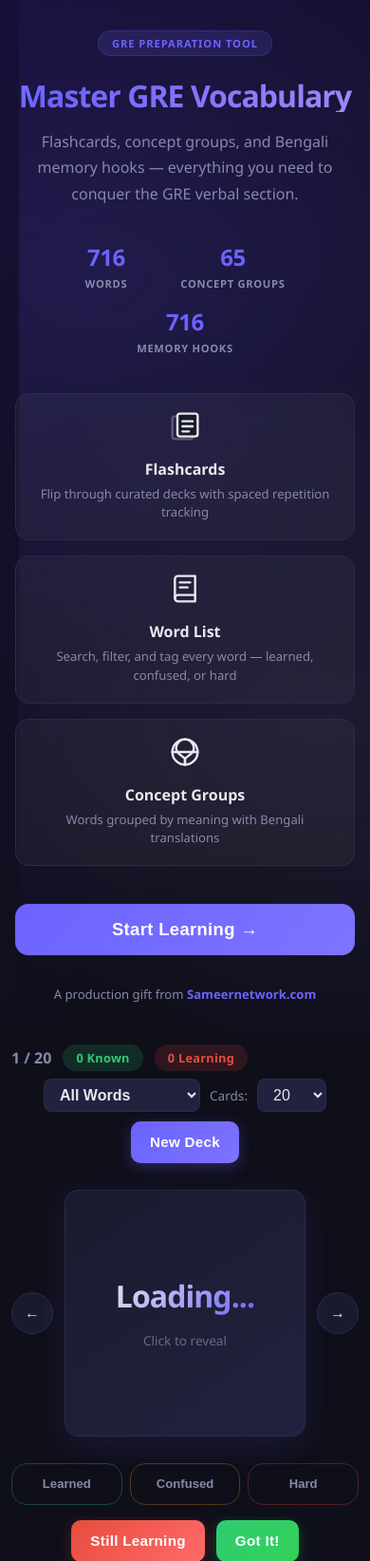
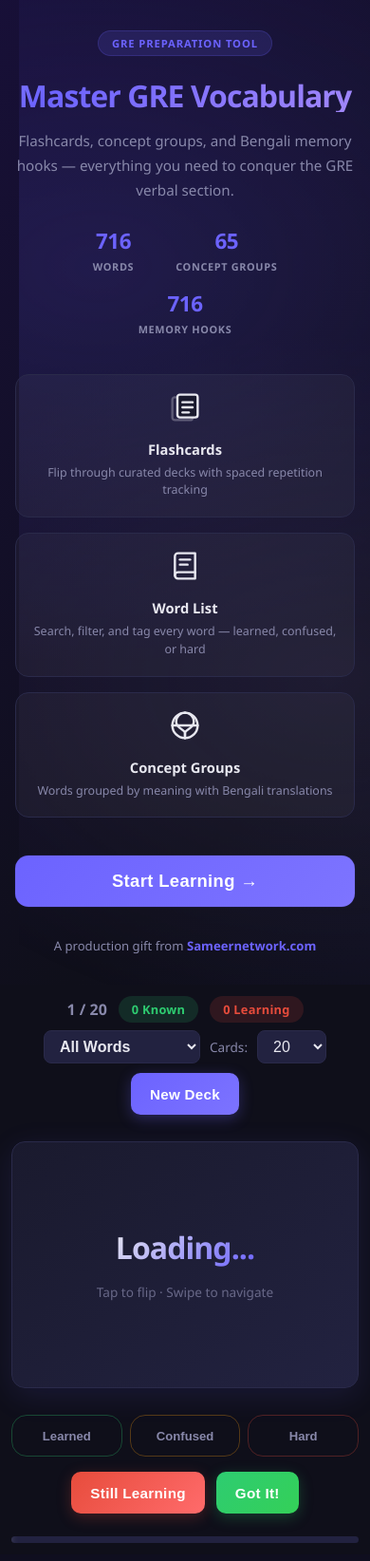
Before and after one commit to mahdeensam/GRE_vocab, a Flask app: page / in a window 390 px wide. Shown: the top 1644 px of the page at 95% size. Run offline with Flask 3, Linux system fonts and the light colour scheme.

Commit message:
Fix mobile layout: hero, nav, flashcard area polish
- Hero features: 2-column grid at tablet, 1-column at phone
- Hero title/tagline: smoother size scaling across breakpoints
- Nav brand: hidden on phones (segmented control has full width)
- Arrow buttons: hidden on phones (swipe handles navigation)
- Flashcard hint updated: "Tap to flip · Swipe to navigate"
- Disabled arrow opacity bumped from 0.2 to 0.35 for visibility
- Hero stats: tighter spacing on narrow screens
- Flashcard controls: centered when stacked on mobile
- Hero CTA: full-width on small screens

Co-Authored-By: Claude Opus 4.6 <noreply@anthropic.com>

```diff
--- a/static/style.css
+++ b/static/style.css
@@ -619,7 +619,7 @@ body.app-mode #hero { display: none; }
   box-shadow: 0 4px 15px var(--primary-glow);
 }
 .arrow-btn:active:not(:disabled) { transform: scale(0.95); }
-.arrow-btn:disabled { opacity: 0.2; cursor: not-allowed; }
+.arrow-btn:disabled { opacity: 0.35; cursor: not-allowed; }
 
 /* ===== FLASHCARD ===== */
 .flashcard-container {
@@ -1608,8 +1608,10 @@ body.app-mode #hero { display: none; }
 @media (max-width: 768px) {
   nav { padding: 14px 20px; }
   .view { padding: 20px; }
-  .hero-title { font-size: 3rem; }
+  .hero-title { font-size: 2.8rem; }
+  .hero-features { grid-template-columns: repeat(2, 1fr); }
   .hero-feature { padding: 18px 16px; }
+  .hero-feature:last-child { grid-column: 1 / -1; }
   .hero-stat { padding: 0 24px; }
   .hero-stat-number { font-size: 1.8rem; }
 }
@@ -1646,11 +1648,19 @@ body.app-mode #hero { display: none; }
     transform: none;
   }
   .nav-right { order: 2; }
+  .nav-brand { font-size: 1.1rem; }
   .view { padding: 16px; }
+  .hero-title { font-size: 2.4rem; }
+  .hero-tagline { font-size: 1rem; margin-bottom: 28px; }
   .hero-features { grid-template-columns: 1fr; }
+  .hero-feature:last-child { grid-column: auto; }
   .hero-stats { flex-wrap: wrap; gap: 16px; }
   .hero-stat { padding: 0 20px; }
   .hero-stat:not(:last-child)::after { display: none; }
+  .hero-cta { width: 100%; padding: 16px 32px; }
+  .flashcard-controls { justify-content: center; }
+  .deck-info { width: 100%; justify-content: center; }
+  .deck-actions { width: 100%; justify-content: center; flex-wrap: wrap; }
   .flashcard { min-height: 300px; }
   .flashcard-front, .flashcard-back { min-height: 300px; padding: 28px; }
   .word-row { flex-direction: column; gap: 8px; }
@@ -1697,27 +1707,30 @@ body.app-mode #hero { display: none; }
     font-size: 0.88rem;
   }
   .search-bar input, .concepts-search-bar input { padding-left: 44px; }
-  .nav-brand { font-size: 1.2rem; }
 }
 
 /* --- Phone (480px) --- */
 @media (max-width: 480px) {
+  .nav-brand { display: none; }
   .nav-stats { display: none; }
   .user-name { display: none; }
   .sign-in-btn { padding: 8px 14px; font-size: 0.82rem; }
   .sync-banner { white-space: normal; text-align: center; flex-wrap: wrap; justify-content: center; left: 12px; right: 12px; transform: none; }
-  .nav-btn { padding: 10px 16px; min-height: 44px; font-size: 0.85rem; }
   .hero-title { font-size: 2rem; }
-  .hero-tagline { font-size: 1rem; }
+  .hero-tagline { font-size: 0.95rem; margin-bottom: 24px; }
   .hero-content { padding: 32px 16px; }
-  .hero-cta { width: 100%; padding: 16px 24px; }
   .hero-badge { font-size: 0.7rem; padding: 5px 14px; }
-  .hero-stat-number { font-size: 1.5rem; }
-  .hero-stat-label { font-size: 0.7rem; }
+  .hero-stat { padding: 0 14px; }
+  .hero-stat-number { font-size: 1.4rem; }
+  .hero-stat-label { font-size: 0.68rem; }
+  .hero-feature-title { font-size: 0.92rem; }
+  .hero-feature-desc { font-size: 0.78rem; }
   .card-word { font-size: 2rem; }
   .flashcard { min-height: 260px; }
   .flashcard-front, .flashcard-back { min-height: 260px; padding: 24px; }
-  .arrow-btn { width: 44px; height: 44px; font-size: 1rem; }
+  /* Hide arrows on phone — swipe gestures handle navigation */
+  .arrow-btn { display: none; }
+  .flashcard-container { max-width: 100%; }
   .btn { padding: 12px 20px; min-height: 44px; }
   .filter-btn { padding: 10px 16px; min-height: 44px; }
   .tag-btn { padding: 8px 14px; min-height: 44px; width: 100%; }
@@ -1726,7 +1739,7 @@ body.app-mode #hero { display: none; }
   .view { padding: 12px; }
   .flashcard-controls { gap: 8px; }
   .deck-actions { flex-wrap: wrap; justify-content: center; }
-  .flashcard-area { gap: 12px; }
+  .flashcard-area { gap: 0; }
   .flashcard-actions { gap: 12px; }
   .flashcard-tag-bar .tag-btn { padding: 8px 14px; min-height: 44px; flex: 1; }
   .flashcard-tag-label { display: none; }
--- a/templates/index.html
+++ b/templates/index.html
@@ -110,7 +110,7 @@
       <div class="flashcard" id="flashcard" onclick="flipCard()">
         <div class="flashcard-front">
           <div class="card-word" id="card-word">Loading...</div>
-          <div class="card-hint">Click to reveal</div>
+          <div class="card-hint">Tap to flip &middot; Swipe to navigate</div>
         </div>
         <div class="flashcard-back">
           <div class="card-section card-hook-section" id="card-hook-section" style="display:none">
```
